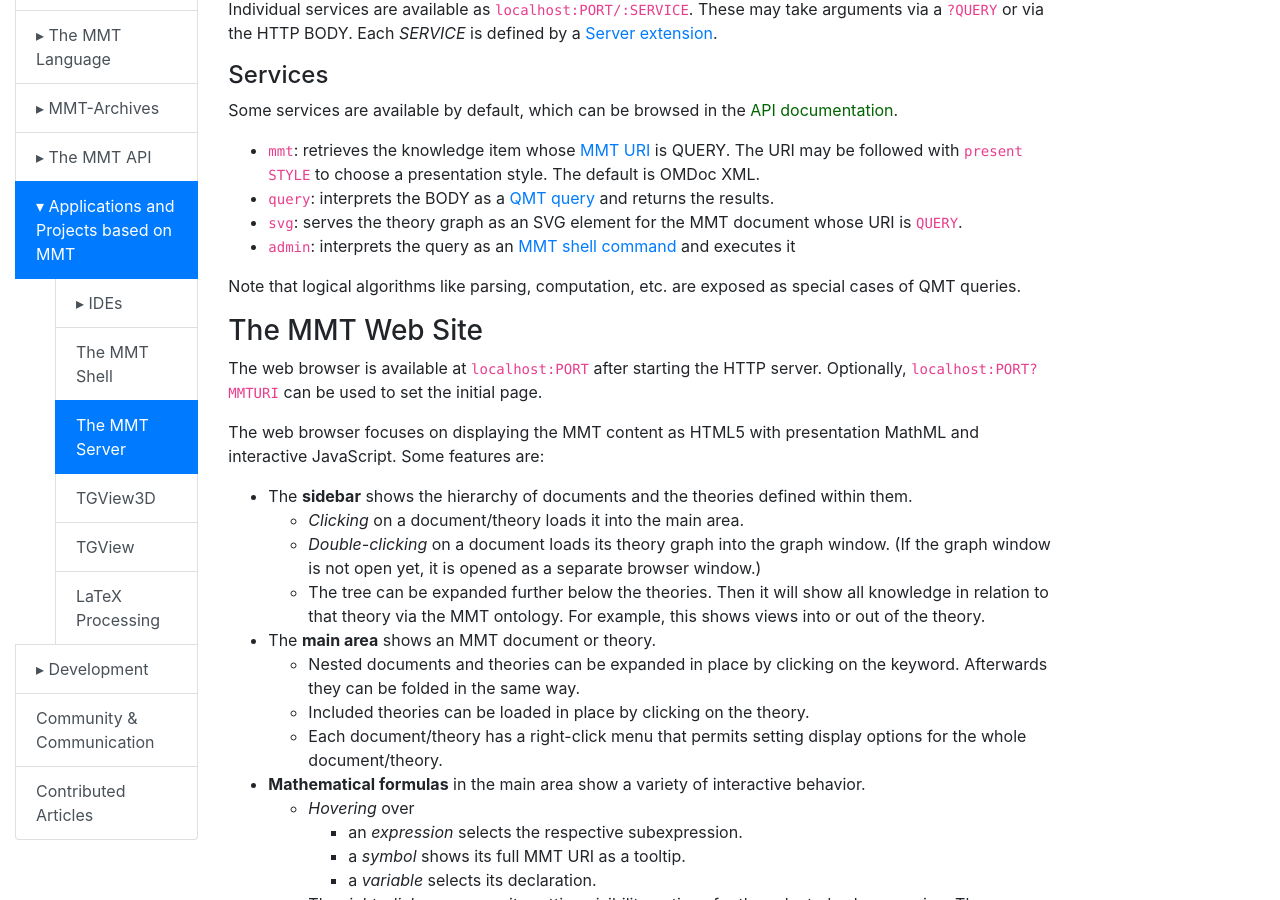
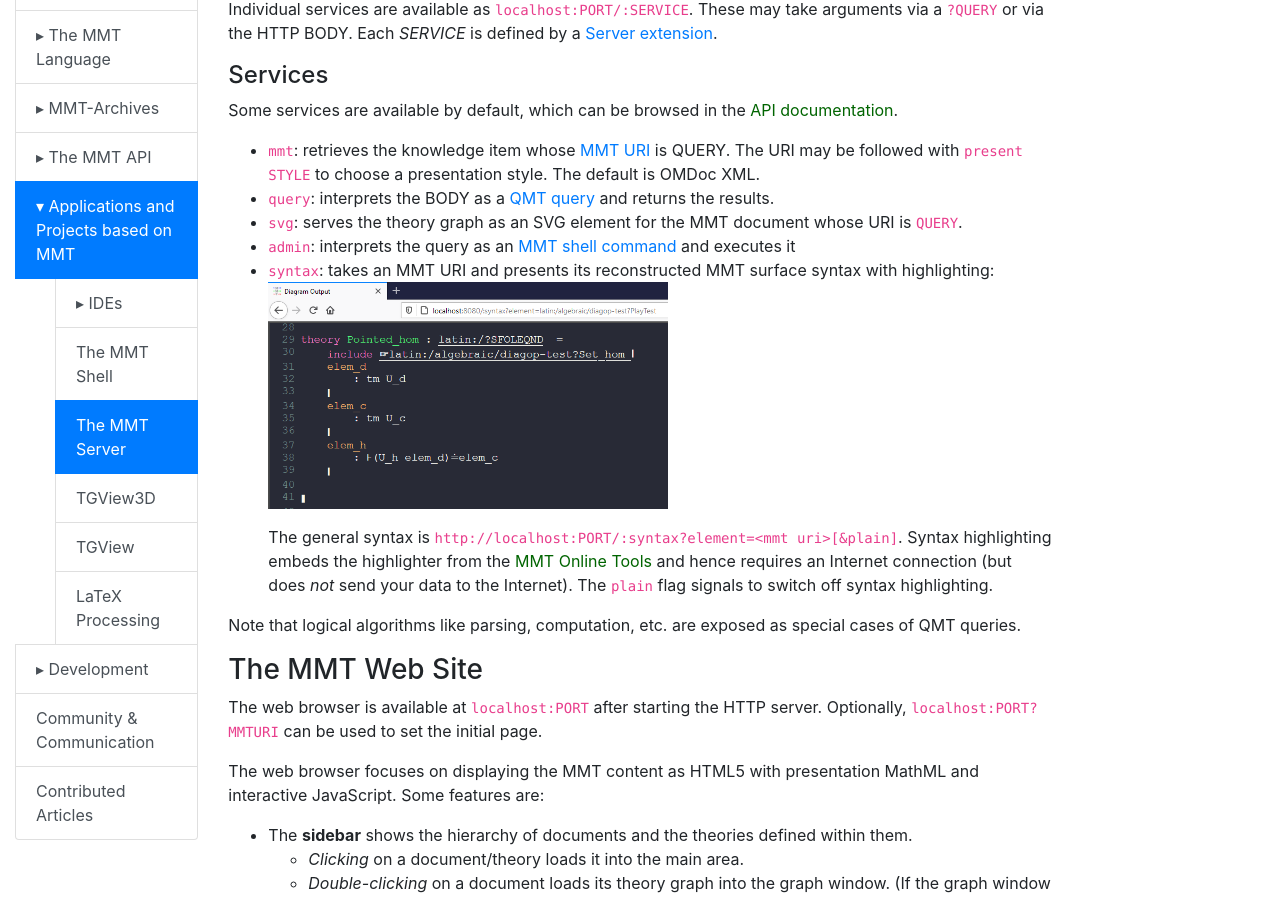
Before and after one commit to UniFormal/uniformal.github.io, a Jekyll site: the page built from doc/applications/server.md, in a window 1280 px wide and 900 px high, scrolled down 296 px. Built offline with Jekyll 4.4.1, drawn with Linux system fonts in a browser that asks for light colours; a script that is not in the unit is left out.

Commit message:
Update server.md

```diff
--- a/doc/applications/server.md
+++ b/doc/applications/server.md
@@ -17,6 +17,14 @@ Some services are available by default, which can be browsed in the [API documen
 * `query`: interprets the BODY as a [QMT query](../api/queries) and returns the results.
 * `svg`: serves the theory graph as an SVG element for the MMT document whose URI is `QUERY`.
 * `admin`: interprets the query as an [MMT shell command](shell) and executes it
+* `syntax`: takes an MMT URI and presents its reconstructed MMT surface syntax with highlighting:
+   <a href="https://raw.githubusercontent.com/UniFormal/uniformal.github.io/821e6aba9b96fd0a368945a216e2cc448b72265a/img/syntaxpresenterserver.png"><img src="https://raw.githubusercontent.com/UniFormal/uniformal.github.io/821e6aba9b96fd0a368945a216e2cc448b72265a/img/syntaxpresenterserver.png" width="400" alt="Screenshot of the MMT Syntax Presenter Server displaying highlighted MMT surface syntax at localhost:8080/:syntax?element=<mmt path>" /></a>
+
+   The general syntax is `http://localhost:PORT/:syntax?element=<mmt uri>[&plain]`.
+   Syntax highlighting embeds the highlighter from the [MMT Online Tools](https://github.com/ComFreek/mmteditor) and hence requires an Internet connection (but does *not* send your data to the Internet).
+   The `plain` flag signals to switch off syntax highlighting.
+
+
 
 Note that logical algorithms like parsing, computation, etc. are exposed as special cases of QMT queries.
 
```
